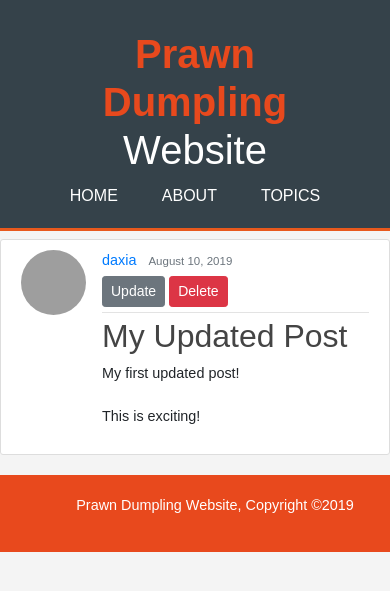
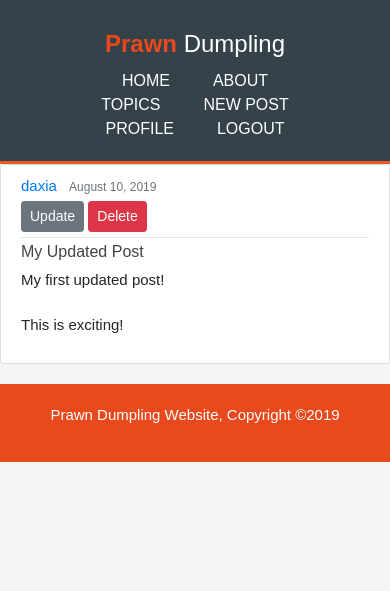
Before and after one commit to daxia07/web4fin, a Django app: page /post/1/ in a window 390 px wide. Shown: the top 591 px of the page. Run offline with Django 3.2, Linux system fonts and the light colour scheme; a user stored in the database is signed in; data comes from the database, SQL or seed files in the repository; some libraries are stand-ins or nearby versions; grey boxes are pictures that could not be loaded.

Commit message:
added responsive condition and fixed foot bar issue

```diff
--- a/blog/static/blog/style.css
+++ b/blog/static/blog/style.css
@@ -1,8 +1,15 @@
+/* *, ::after, ::before {
+  -webkit-box-sizing: content-box !important;
+  -moz-box-sizing: content-box !important;
+  box-sizing: content-box !important;
+} */
+
 body {
   font: 15px/1.5 Arial, Helvetica, sans-serif;
   padding: 0;
   margin: 0;
   background-color: #f4f4f4;
+  /* box-sizing: border-box; */
 }
 
 /* Global */
@@ -41,6 +48,8 @@ header {
   padding-top: 30px;
   min-height: 70px;
   border-bottom: #e8591d 3px solid;
+  width: 100%;
+  box-sizing: content-box
 }
 
 header h1 a {
@@ -121,11 +130,12 @@ header a:hover {
 #newsletter form {
   float: right;
   margin-top: 15px;
+  box-sizing: border-box;
 }
 
 #newsletter input[type='email'] {
   padding: 4px;
-  height: 25px;
+  height: auto;
   width: 250px;
 }
 
@@ -262,7 +272,7 @@ a.article-title:hover {
 #pages {
   display: flex;
   align-items: center;
-  justify-content: center
+  justify-content: center;
 }
 
 
@@ -275,11 +285,6 @@ footer {
   text-align: center;
 }
 
-*, ::after, ::before {
-  -webkit-box-sizing: content-box !important;
-  -moz-box-sizing: content-box !important;
-  box-sizing: content-box !important;
-}
 
 /* media queries */
 @media (max-width: 768px) {
@@ -300,8 +305,8 @@ footer {
     padding-bottom: 20px;
   }
 
-  body {
-    font-size: 90%;
+  header {
+    font-size: 70%;
   }
 
   #showcase h1 {
@@ -320,4 +325,15 @@ footer {
     width: 100%;
     margin-bottom: 5px;
   }
+
+  .article-img {
+    display: none
+  }
+
+  h1 {
+    font-size: 1.5rem
+  }
+  h2 {
+    font-size: 1rem
+  }
 }
--- a/blog/templates/blog/base.html
+++ b/blog/templates/blog/base.html
@@ -9,13 +9,12 @@
     <meta name="keywords" content="web development, blog, recipe, life experience, phote albums"/>
     <meta name="author" content="Mingxia Li" />
     <link rel="stylesheet" href="https://stackpath.bootstrapcdn.com/bootstrap/4.3.1/css/bootstrap.min.css" integrity="sha384-ggOyR0iXCbMQv3Xipma34MD+dH/1fQ784/j6cY/iJTQUOhcWr7x9JvoRxT2MZw1T" crossorigin="anonymous">
-    <!-- <link rel="stylesheet" type="text/css" href="{% static 'blog/main.css'%}"> -->
     <link rel="stylesheet" type="text/css" href="{% static 'blog/style.css'%}"/>
 
     {% if title %}
-    <title>Prawn Dumpling Website - {{ title }}</title>
+    <title>Prawn Dumpling - {{ title }}</title>
     {% else %}
-    <title>Prawn Dumpling Website</title>
+    <title>Prawn Dumpling</title>
     {% endif %}
   </head>
   <body>
@@ -23,28 +22,38 @@
       <div class="container">
         <div id="branding">
           <h1>
-            <a href="{% url 'website-home'%}"><span class="highlight">Prawn Dumpling</span> Website</a>
+            <a href="{% url 'website-home'%}"><span class="highlight">Prawn </span> Dumpling</a>
           </h1>
         </div>
         <nav>
+          <!-- <button class="navbar-toggler" type="button" data-toggle="collapse" data-target="#navbarToggle" aria-controls="navbarToggle" aria-expanded="false" aria-label="Toggle navigation">
+              <span class="navbar-toggler-icon"></span>
+          </button> -->
           <ul>
             <li {%if title == 'Home' %}class="current"{% endif%}><a href="{% url 'blog-home'%}">Home</a></li>
             <li {%if title == 'About' %} class="current"{% endif%}><a href="{% url 'blog-about' %}">About</a></li>
             <li {%if title == 'Topic' %} class="current"{% endif%}><a href="#">Topics</a></li>
+            {% if user.is_authenticated %}
+                <li><a href="{% url 'post-create' %}">New Post</a></li>
+                <li><a href="{% url 'profile' %}">Profile</a></li>
+                <li><a href="{% url 'logout' %}">Logout</a></li>
+
+            {% else %}
+                <li><a href="{% url 'login' %}">Login</a></li>
+                <li><a href="{% url 'register' %}">Register</a></li>
+            {% endif %}
           </ul>
         </nav>
       </div>
     </header>
     <main>
-      <div>
-        <div id="articles">
+        <div>
           {% if messages %} {% for message in messages %}
           <div class="alert alert-{{ message.tags }}">
             {{ message }}
           </div>
           {% endfor %} {% endif %} {% block content %}{% endblock %}
         </div>
-      </div>
     </main>
     <footer>
       <p>Prawn Dumpling Website, Copyright &copy;2019</p>
--- a/blog/templates/blog/home.html
+++ b/blog/templates/blog/home.html
@@ -1,5 +1,6 @@
 {% extends "blog/base.html" %}
 {% block content %}
+    <div id="articles">
     {% for post in posts %}
         <article class="media content-section">
           <img class="rounded-circle article-img" src="{{ post.author.profile.image.url }}">
@@ -13,6 +14,7 @@
           </div>
         </article>
     {% endfor %}
+    </div>
     {% if is_paginated %}
         <div id="pages">
         {% if page_obj.has_previous %}
@@ -33,6 +35,6 @@
             <a class="btn btn-outline-info mb-4" href="?page={{ page_obj.paginator.num_pages }}">Last</a>
 
         {% endif %}
-        </div>
+    </div>
     {% endif %}
 {% endblock content %}
--- a/blog/views.py
+++ b/blog/views.py
@@ -67,7 +67,7 @@ class PostDeleteView(LoginRequiredMixin, UserPassesTestMixin, DeleteView):
 
 
 def about(request):
-    return render(request, 'blog/about.html', {'title': 'About Page'})
+    return render(request, 'blog/about.html', {'title': 'About'})
 
 
 def index(request):
```
